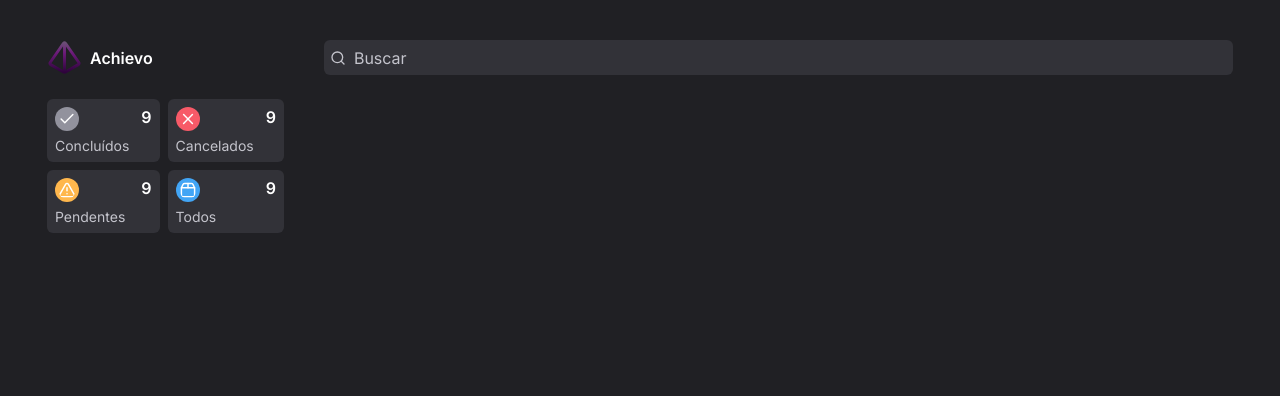
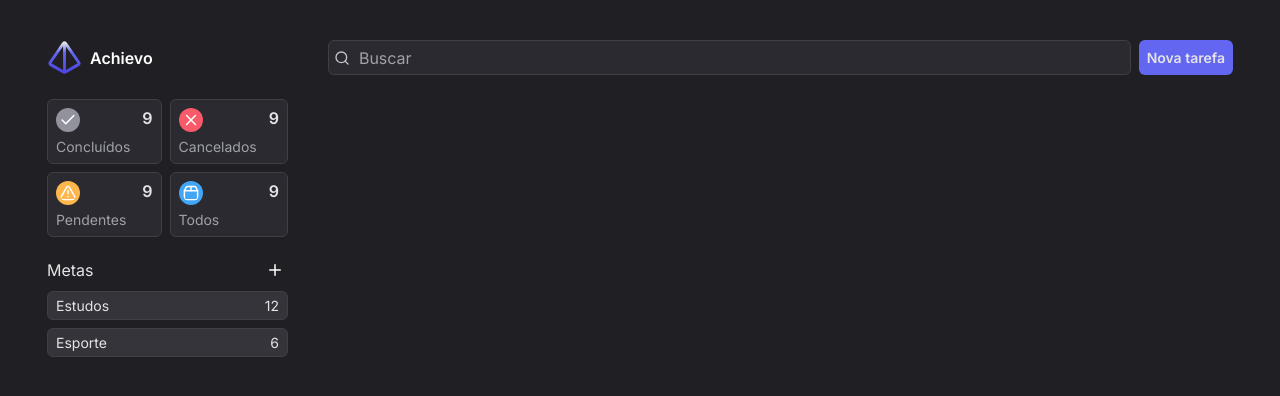
Before and after one commit to luisgustavoTbarbosa/achievo, a React (Vite) app: page / in a window 1280 px wide. Shown: the top 396 px of the page. Built offline with nearby package versions, Linux system fonts and the light colour scheme.

Commit message:
feat: refactor design colors and create goals components

```diff
--- a/src/App.tsx
+++ b/src/App.tsx
@@ -1,6 +1,6 @@
 import { FiltersList } from "./components/FiltersList";
 import { Logo } from "./components/Logo";
-import { SearchTask } from "./components/SearchTask";
+import { TasksHeader } from "./components/TasksHeder";
 import { GlobalStyles } from "./styles/global";
 
 export function App() {
@@ -13,7 +13,7 @@ export function App() {
           <FiltersList />
         </div>
         <div>
-          <SearchTask />
+          <TasksHeader />
         </div>
       </div>
     </>
--- a/src/components/FilterCard/styles.ts
+++ b/src/components/FilterCard/styles.ts
@@ -9,10 +9,11 @@ export const Card = styled.div<CardProps>`
   justify-content: space-between;
   gap: 0.75rem;
   padding: 0.5rem;
-  background-color: #323238;
+  background-color: #2A2A30;
+  border: 1px solid #3F3F46;
   border-radius: 6px;
   font-size: 0.875rem;
-  color: #C4C4CC;
+  color: #A1A1AA;
 
   svg {
     margin-bottom: 0.2rem;
@@ -24,6 +25,6 @@ export const Card = styled.div<CardProps>`
   .count {
     font-size: 1rem;
     font-weight: 600;
-    color: #FFFFFF;
+    color: #E4E4E7;
   }
 `
--- a/src/components/FiltersList/index.tsx
+++ b/src/components/FiltersList/index.tsx
@@ -1,6 +1,6 @@
-import { Check, Package2, TriangleAlert, X } from "lucide-react";
+import { Check, Package2, Plus, TriangleAlert, X } from "lucide-react";
 import { FilterCard } from "../FilterCard";
-import { FiltersListContainer, StatusFilters } from "./styles";
+import { FiltersListContainer, Goals, GoalsFilters, GoalsFiltersHeader, StatusFilters } from "./styles";
 
 export function FiltersList () {
   return (
@@ -11,7 +11,24 @@ export function FiltersList () {
         <FilterCard icon={<TriangleAlert color="#FFFFFF" size={24} />} cardTitle="Pendentes" cardVariant="paused" />
         <FilterCard icon={<Package2 color="#FFFFFF" size={24} />} cardTitle="Todos" cardVariant="all" />
       </StatusFilters>
-      <div></div>
+      <GoalsFilters>
+        <GoalsFiltersHeader>
+          <p>Metas</p>
+          <button>
+            <Plus color="#FFFFFF" size={18} />
+          </button>
+        </GoalsFiltersHeader>
+        <Goals>
+          <div>
+            <p>Estudos</p>
+            <span>12</span>
+          </div>
+          <div>
+            <p>Esporte</p>
+            <span>6</span>
+          </div>
+        </Goals>
+      </GoalsFilters>
     </FiltersListContainer>
   )
 }
--- a/src/components/FiltersList/styles.ts
+++ b/src/components/FiltersList/styles.ts
@@ -9,3 +9,48 @@ export const StatusFilters = styled.div`
   grid-template-columns: repeat(2, 1fr);
   gap: 0.5rem;
 `
+
+export const GoalsFilters = styled.div``
+
+export const GoalsFiltersHeader = styled.div`
+  display: flex;
+  justify-content: space-between;
+  align-items: center;
+  margin: 1.25rem 0 0.5rem;
+  color: #E4E4E7;
+
+  button {
+    display: flex;
+    padding: 0.25rem;
+    border-radius: 6px;
+    border: none;
+    background-color: transparent;
+    cursor: pointer;
+    transition: background .2s ease;
+
+    &:hover {
+      background-color: #6366F1;
+    }
+  }
+`
+
+export const Goals = styled.div`
+  div {
+    display: flex;
+    justify-content: space-between;
+    padding: 0.313rem 0.5rem;
+    border: 1px solid #3F3F46;
+    border-radius: 6px;
+    background: #34343A;
+    color: #E4E4E7;
+    font-size: 0.875rem;
+
+    span {
+      color: #E4E4E7;
+    }
+  }
+
+  div + div {
+    margin-top: 0.5rem;
+  }
+`
--- /dev/null
+++ b/src/components/NewTask/index.tsx
@@ -0,0 +1,9 @@
+import { NewTaskButton } from "./style";
+
+export function NewTask () {
+  return (
+    <NewTaskButton>
+      Nova tarefa
+    </NewTaskButton>
+  )
+}
--- /dev/null
+++ b/src/components/NewTask/style.ts
@@ -0,0 +1,20 @@
+import styled from "styled-components";
+
+export const NewTaskButton = styled.button`
+  display: flex;
+  align-items: center;
+  justify-content: center;
+  padding: 0.5rem;
+  border-radius: 6px;
+  background-color: #6366F1;
+  border: none;
+  color: #E4E4E7;
+  font-size: 0.875rem;
+  font-weight: 600;
+  cursor: pointer;
+  transition: background .2s ease;
+
+  &:hover {
+    background-color: #4F46E5;
+  }
+`
--- a/src/components/SearchTask/styles.ts
+++ b/src/components/SearchTask/styles.ts
@@ -3,6 +3,7 @@ import styled from "styled-components";
 export const SearchTaskContainer = styled.div`
   position: relative;
   display: flex;
+  flex: 1;
 
   svg {
     position: absolute;
@@ -15,14 +16,14 @@ export const SearchTaskContainer = styled.div`
   input {
     width: 100%;
     height: 35px;
-    border: none;
+    padding: 6px 6px 6px 30px;
+    border: 1px solid #3F3F46;
     border-radius: 6px;
-    background-color: #323238;
-    padding: 6px 6px 6px 30px;
-    color: #FFFFFF;
+    background-color: #2A2A30;
+    color: #E4E4E7;
 
     &::placeholder {
-      color: #C4C4CC;
+      color: #A1A1AA;
     }
   }
 `
--- /dev/null
+++ b/src/components/TasksHeder/index.tsx
@@ -0,0 +1,12 @@
+import { NewTask } from "../NewTask";
+import { SearchTask } from "../SearchTask";
+import { TaskHeaderContainer } from "./styles";
+
+export function TasksHeader () {
+  return (
+    <TaskHeaderContainer>
+      <SearchTask />
+      <NewTask />
+    </TaskHeaderContainer>
+  )
+}
--- /dev/null
+++ b/src/components/TasksHeder/styles.ts
@@ -0,0 +1,6 @@
+import styled from "styled-components";
+
+export const TaskHeaderContainer = styled.div`
+  display: flex;
+  gap: 0.5rem;
+`
```
Also changed, not shown: public/achievo.svg, src/assets/achievo.svg.
